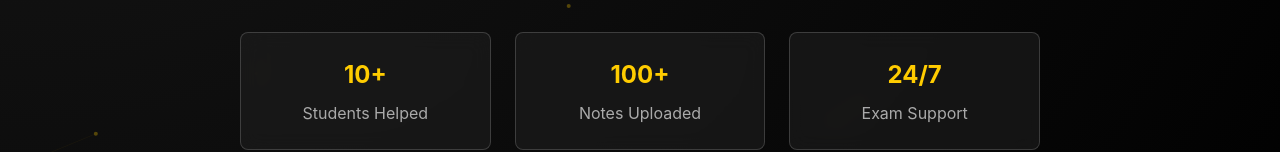
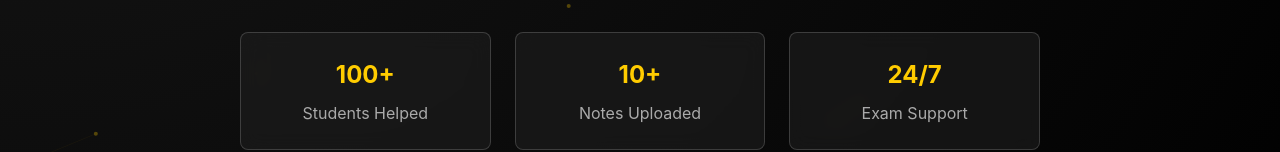
Before and after one commit to aniljasel/poornima-backbenchers, a React (Vite) app: page /about in a window 1280 px wide. Shown: the part 605-757 px from the top of the page. Built offline with nearby package versions, Linux system fonts and the light colour scheme.

Commit message:
Update About.jsx

```diff
--- a/src/pages/About.jsx
+++ b/src/pages/About.jsx
@@ -21,11 +21,11 @@ export default function About() {
 
                 <div style={{ display: 'grid', gridTemplateColumns: 'repeat(auto-fit, minmax(200px, 1fr))', gap: '1.5rem', marginBottom: '3rem' }}>
                     <div className="glass" style={{ padding: '1.5rem', borderRadius: '8px' }}>
-                        <h3 style={{ color: 'var(--primary)', fontSize: '1.5rem', fontWeight: 'bold', marginBottom: '0.5rem' }}>10+</h3>
+                        <h3 style={{ color: 'var(--primary)', fontSize: '1.5rem', fontWeight: 'bold', marginBottom: '0.5rem' }}>100+</h3>
                         <p style={{ color: '#aaa' }}>Students Helped</p>
                     </div>
                     <div className="glass" style={{ padding: '1.5rem', borderRadius: '8px' }}>
-                        <h3 style={{ color: 'var(--primary)', fontSize: '1.5rem', fontWeight: 'bold', marginBottom: '0.5rem' }}>100+</h3>
+                        <h3 style={{ color: 'var(--primary)', fontSize: '1.5rem', fontWeight: 'bold', marginBottom: '0.5rem' }}>10+</h3>
                         <p style={{ color: '#aaa' }}>Notes Uploaded</p>
                     </div>
                     <div className="glass" style={{ padding: '1.5rem', borderRadius: '8px' }}>
```
